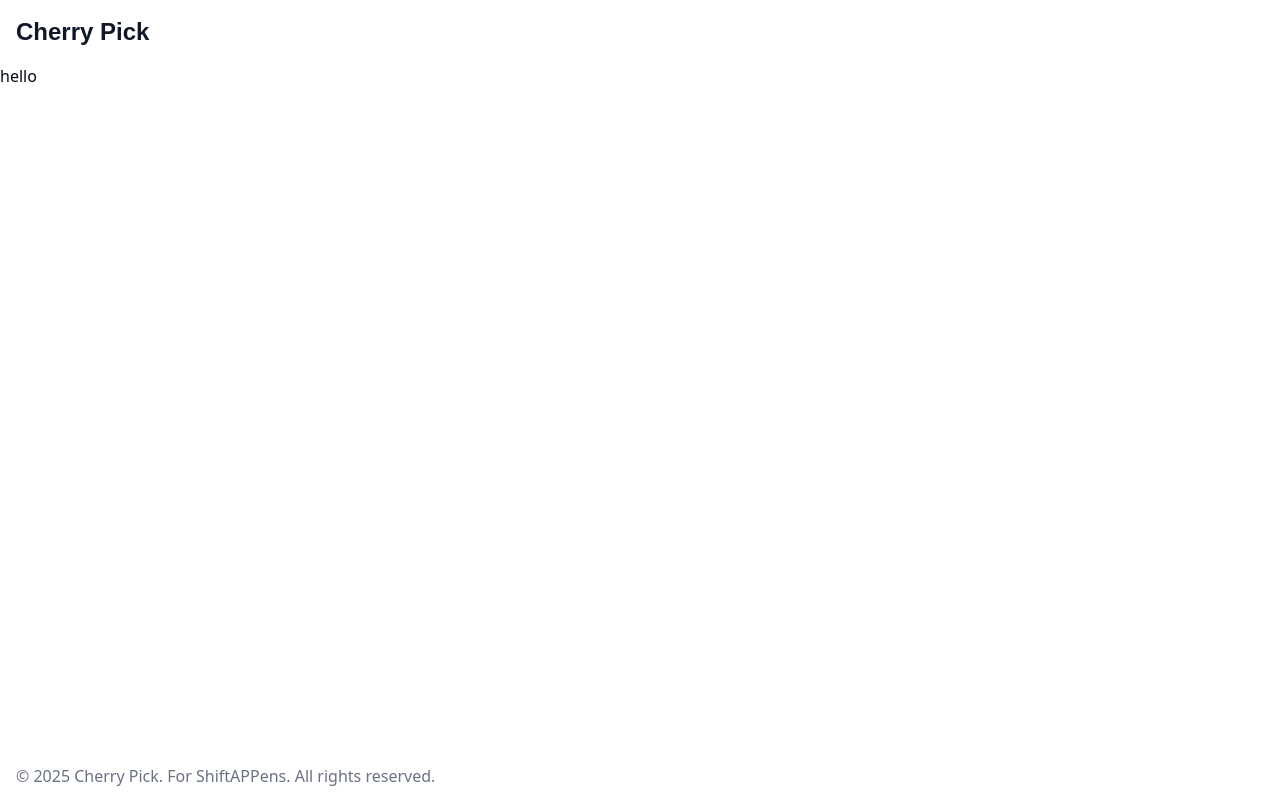
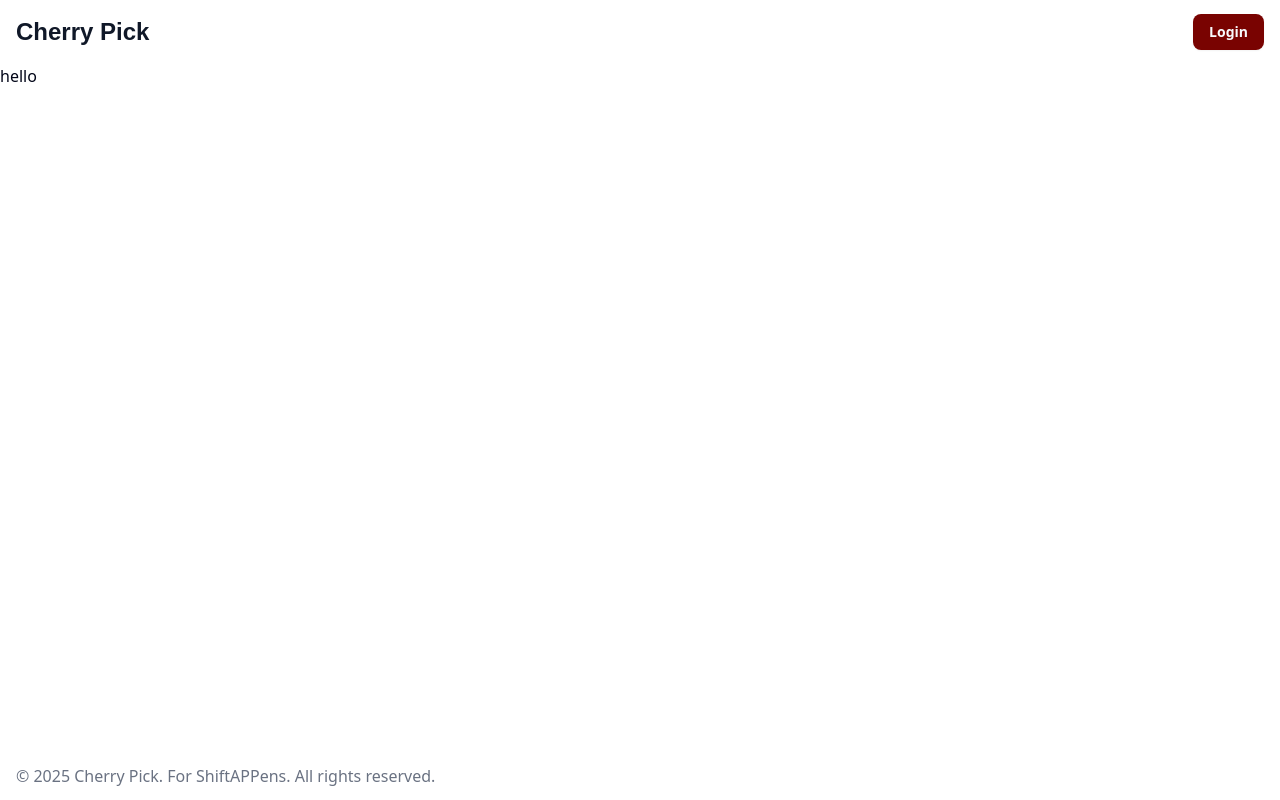
Before and after one commit to HenriqueSFernandes/CherryPick, a Next.js app in the folder cherrypick-fe/: page / in a window 1280 px wide. Built offline with nearby package versions, Linux system fonts and the light colour scheme.

Commit message:
Add login button

```diff
--- a/cherrypick-fe/package.json
+++ b/cherrypick-fe/package.json
@@ -13,6 +13,7 @@
   },
   "dependencies": {
     "@vercel/speed-insights": "^1.2.0",
+    "@radix-ui/react-slot": "^1.2.0",
     "class-variance-authority": "^0.7.1",
     "clsx": "^2.1.1",
     "lucide-react": "^0.494.0",
--- a/cherrypick-fe/src/app/globals.css
+++ b/cherrypick-fe/src/app/globals.css
@@ -41,9 +41,6 @@
   --radius-md: calc(var(--radius) - 2px);
   --radius-lg: var(--radius);
   --radius-xl: calc(var(--radius) + 4px);
-}
-
-@theme {
 }
 
 @layer utilities {
@@ -103,7 +100,7 @@
   --border: oklch(1 0 0 / 10%);
   --input: oklch(1 0 0 / 15%);
   --ring: oklch(0.551 0.027 264.364);
-  --chart-1: oklch(0.488 0.243 264.376);
+  --chart-1: oklcnpx shadcn @latest add buttonh(0.488 0.243 264.376);
   --chart-2: oklch(0.696 0.17 162.48);
   --chart-3: oklch(0.769 0.188 70.08);
   --chart-4: oklch(0.627 0.265 303.9);
@@ -116,6 +113,11 @@
   --sidebar-accent-foreground: oklch(0.984 0.003 247.858);
   --sidebar-border: oklch(1 0 0 / 10%);
   --sidebar-ring: oklch(0.551 0.027 264.364);
+}
+
+/* Custom Pallete */
+@theme {
+  --color-dark-red: hsla(1, 98%, 24%, 1);
 }
 
 @layer base {
--- a/cherrypick-fe/src/components/header/header.tsx
+++ b/cherrypick-fe/src/components/header/header.tsx
@@ -1,9 +1,12 @@
+import { Button } from "../ui/button";
 import Logo from "./logo";
 
 export default async function Header() {
   return (
-    <header className="h-16 px-4 flex items-center">
+    <header className="h-16 px-4 grid grid-cols-[auto_1fr_auto] items-center">
       <Logo />
+      <span></span>
+      <Button className="font-bold bg-dark-red">Login</Button>
     </header>
   );
 }
--- /dev/null
+++ b/cherrypick-fe/src/components/ui/button.tsx
@@ -0,0 +1,59 @@
+import * as React from "react";
+import { Slot } from "@radix-ui/react-slot";
+import { cva, type VariantProps } from "class-variance-authority";
+
+import { cn } from "@/lib/utils";
+
+const buttonVariants = cva(
+  "inline-flex items-center justify-center gap-2 whitespace-nowrap rounded-md text-sm font-medium transition-all disabled:pointer-events-none disabled:opacity-50 [&_svg]:pointer-events-none [&_svg:not([class*='size-'])]:size-4 shrink-0 [&_svg]:shrink-0 outline-none focus-visible:border-ring focus-visible:ring-ring/50 focus-visible:ring-[3px] aria-invalid:ring-destructive/20 dark:aria-invalid:ring-destructive/40 aria-invalid:border-destructive",
+  {
+    variants: {
+      variant: {
+        default:
+          "bg-primary text-primary-foreground shadow-xs hover:bg-primary/90",
+        destructive:
+          "bg-destructive text-white shadow-xs hover:bg-destructive/90 focus-visible:ring-destructive/20 dark:focus-visible:ring-destructive/40 dark:bg-destructive/60",
+        outline:
+          "border bg-background shadow-xs hover:bg-accent hover:text-accent-foreground dark:bg-input/30 dark:border-input dark:hover:bg-input/50",
+        secondary:
+          "bg-secondary text-secondary-foreground shadow-xs hover:bg-secondary/80",
+        ghost:
+          "hover:bg-accent hover:text-accent-foreground dark:hover:bg-accent/50",
+        link: "text-primary underline-offset-4 hover:underline",
+      },
+      size: {
+        default: "h-9 px-4 py-2 has-[>svg]:px-3",
+        sm: "h-8 rounded-md gap-1.5 px-3 has-[>svg]:px-2.5",
+        lg: "h-10 rounded-md px-6 has-[>svg]:px-4",
+        icon: "size-9",
+      },
+    },
+    defaultVariants: {
+      variant: "default",
+      size: "default",
+    },
+  },
+);
+
+function Button({
+  className,
+  variant,
+  size,
+  asChild = false,
+  ...props
+}: React.ComponentProps<"button"> &
+  VariantProps<typeof buttonVariants> & {
+    asChild?: boolean;
+  }) {
+  const Comp = asChild ? Slot : "button";
+
+  return (
+    <Comp
+      data-slot="button"
+      className={cn(buttonVariants({ variant, size, className }))}
+      {...props}
+    />
+  );
+}
+
+export { Button, buttonVariants };
```
Also changed, not shown: 1 other file (tests, documents, lock files or other folders).
